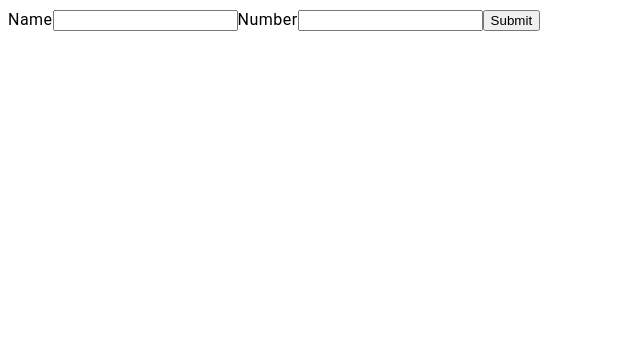
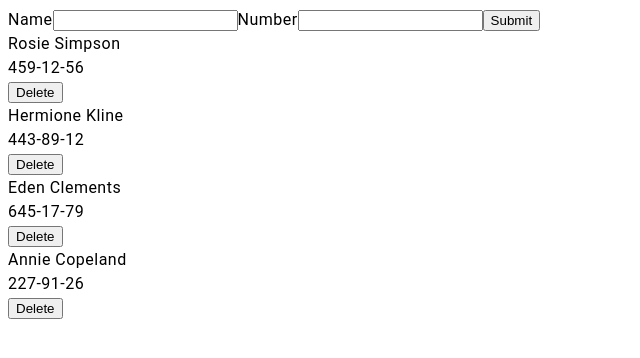
Before and after one commit to Viktor-WEB-D-E-V/phonebook, a React (Vite) app: page / in a window 1280 px wide. Shown: the top 358 px of the page, without its empty margins (0-640 px from the left). Built offline with nearby package versions, Linux system fonts and the light colour scheme.

Commit message:
Implement ContactList and ContactListItem components for rendering contact Add sample contacts array for development mode

```diff
--- a/src/App.jsx
+++ b/src/App.jsx
@@ -2,17 +2,26 @@ import "./App.css";
 import ContactForm from "./components/ContactForm/ContactForm";
 import SearchBox from "./components/SearchBox/SearchBox";
 import ContactList from "./components/ContactList/ContactList";
+import { useState } from "react";
 
 function App() {
+  const [contactsList, setContactsList] = useState([
+    { id: "id-1", name: "Rosie Simpson", phone: "459-12-56" },
+    { id: "id-2", name: "Hermione Kline", phone: "443-89-12" },
+    { id: "id-3", name: "Eden Clements", phone: "645-17-79" },
+    { id: "id-4", name: "Annie Copeland", phone: "227-91-26" },
+  ]);
+
   const submitHandler = (data) => {
     console.log(data);
+    console.log(contactsList);
   };
 
   return (
     <>
       <ContactForm onSubmit={submitHandler} />
       <SearchBox />
-      <ContactList />
+      <ContactList contactsList={contactsList} />
     </>
   );
 }
--- a/src/components/ContactList/ContactList.jsx
+++ b/src/components/ContactList/ContactList.jsx
@@ -1,10 +1,12 @@
 import "./ContactList.css";
 import ContactListItem from "../ContactListItem/ContactListItem";
 
-const ContactList = () => {
+const ContactList = ({ contactsList }) => {
   return (
     <>
-      <ContactListItem />
+      {contactsList.map((contact) => {
+        return <ContactListItem key={contact.id} contact={contact} />;
+      })}
     </>
   );
 };
--- a/src/components/ContactListItem/ContactListItem.jsx
+++ b/src/components/ContactListItem/ContactListItem.jsx
@@ -1,6 +1,15 @@
 import "./ContactListItem.css";
 
-const ContactListItem = () => {
-  return <></>;
+const ContactListItem = ({ contact }) => {
+  const { name, phone } = contact;
+  return (
+    <>
+      <div>
+        <p>{name}</p>
+        <p>{phone}</p>
+      </div>
+      <button>Delete</button>
+    </>
+  );
 };
 export default ContactListItem;
```
